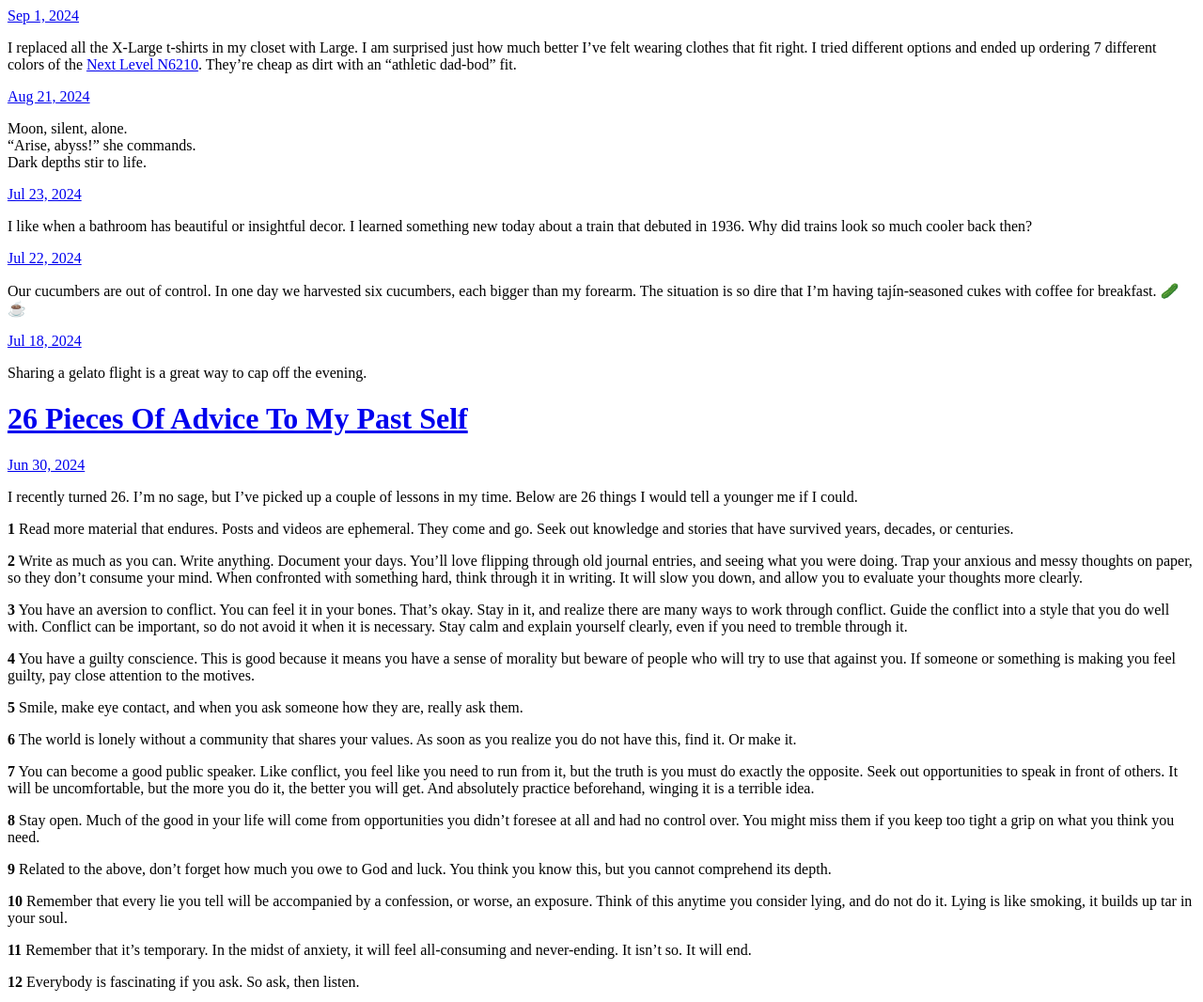
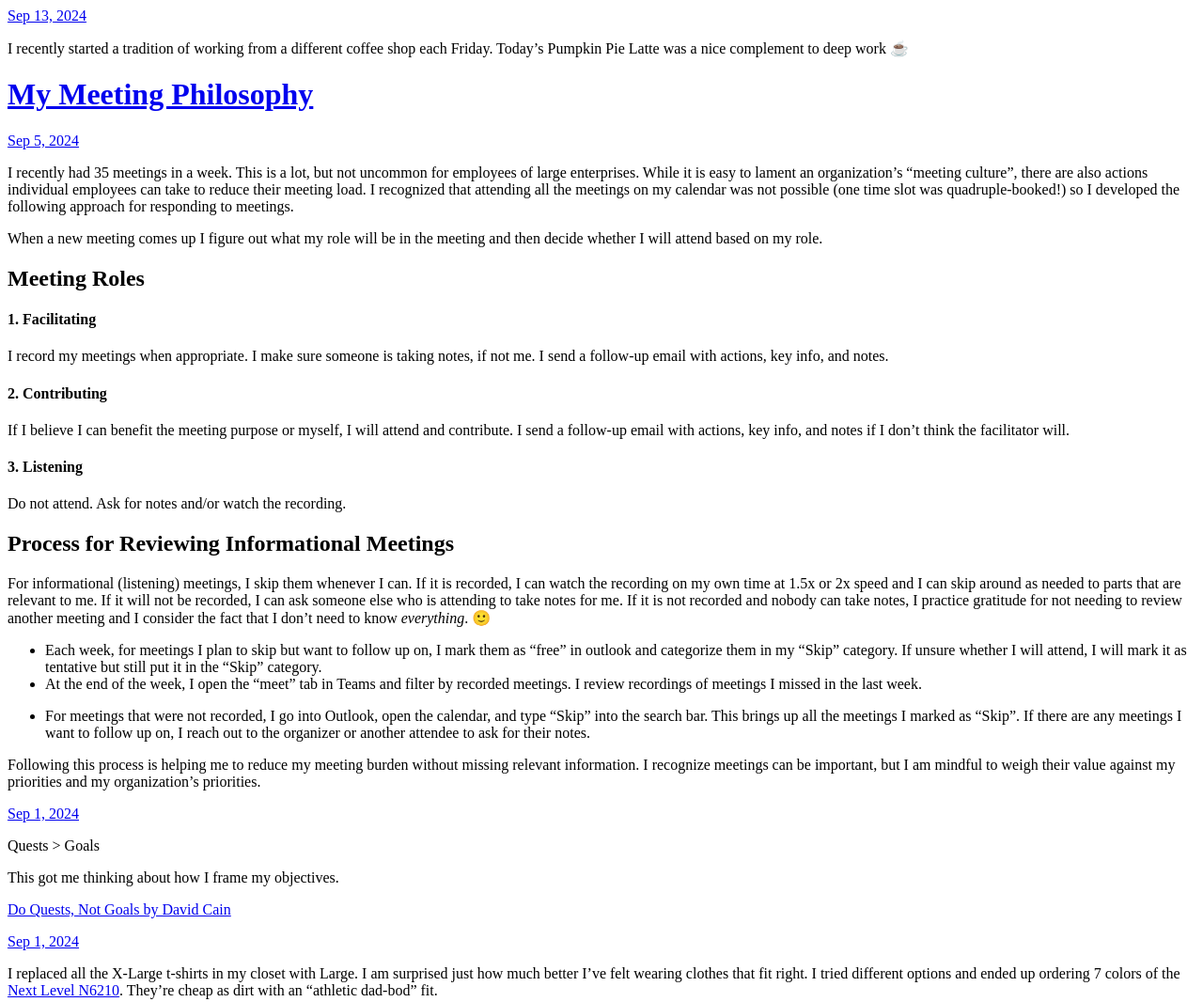
Before and after one commit to jakeweidokal/blog, a plain HTML site: page index.html in a window 1280 px wide. Shown: the top 1066 px of the page at 94% size. Drawn offline with Linux system fonts and the light colour scheme.

Commit message:
Archiving from Micro.blog.

```diff
--- a/index.html
+++ b/index.html
@@ -25,10 +25,67 @@
 	  <div class="h-entry">
 
 
+		<a href="https://weidok.al/2024/09/13/i-recently-started.html" class="u-url"><time class="dt-published" datetime="2024-09-13 13:49:27 -0400">Sep 13, 2024</time></a>
+
+		<div class="e-content">
+			 <p>I recently started a tradition of working from a different coffee shop each Friday. Today&rsquo;s Pumpkin Pie Latte was a nice complement to deep work ☕</p>
+<!-- raw HTML omitted -->
+
+		</div>
+	  </div>
+
+	  <div class="h-entry">
+
+			<h1><a href="https://weidok.al/2024/09/05/my-meeting-philosophy.html">My Meeting Philosophy</a></h1>
+
+
+		<a href="https://weidok.al/2024/09/05/my-meeting-philosophy.html" class="u-url"><time class="dt-published" datetime="2024-09-05 16:05:23 -0400">Sep 5, 2024</time></a>
+
+		<div class="e-content">
+			 <p>I recently had 35 meetings in a week. This is a lot, but not uncommon for employees of large enterprises. While it is easy to lament an organization&rsquo;s &ldquo;meeting culture&rdquo;, there are also actions individual employees can take to reduce their meeting load. I recognized that attending all the meetings on my calendar was not possible (one time slot was quadruple-booked!) so I developed the following approach for responding to meetings.</p>
+<p>When a new meeting comes up I figure out what my role will be in the meeting and then decide whether I will attend based on my role.</p>
+<h2 id="meeting-roles">Meeting Roles</h2>
+<h4 id="1-facilitating">1. Facilitating</h4>
+<p>I record my meetings when appropriate. I make sure someone is taking notes, if not me. I send a follow-up email with actions, key info, and notes.</p>
+<h4 id="2-contributing">2. Contributing</h4>
+<p>If I believe I can benefit the meeting purpose or myself, I will attend and contribute. I send a follow-up email with actions, key info, and notes if I don&rsquo;t think the facilitator will.</p>
+<h4 id="3-listening">3. Listening</h4>
+<p>Do not attend. Ask for notes and/or watch the recording.</p>
+<h2 id="process-for-reviewing-informational-meetings">Process for Reviewing Informational Meetings</h2>
+<p>For informational (listening) meetings, I skip them whenever I can. If it is recorded, I can watch the recording on my own time at 1.5x or 2x speed and I can skip around as needed to parts that are relevant to me. If it will not be recorded, I can ask someone else who is attending to take notes for me. If it is not recorded and nobody can take notes, I practice gratitude for not needing to review another meeting and I consider the fact that I don&rsquo;t need to know <em>everything</em>. 🙂</p>
+<ul>
+<li>Each week, for meetings I plan to skip but want to follow up on, I mark them as &ldquo;free&rdquo; in outlook and categorize them in my &ldquo;Skip&rdquo; category. If unsure whether I will attend, I will mark it as tentative but still put it in the &ldquo;Skip&rdquo; category.</li>
+<li>At the end of the week, I open the &ldquo;meet&rdquo; tab in Teams and filter by recorded meetings. I review recordings of meetings I missed in the last week.</li>
+</ul>
+<!-- raw HTML omitted -->
+<ul>
+<li>For meetings that were not recorded, I go into Outlook, open the calendar, and type &ldquo;Skip&rdquo; into the search bar. This brings up all the meetings I marked as &ldquo;Skip&rdquo;. If there are any meetings I want to follow up on, I reach out to the organizer or another attendee to ask for their notes.</li>
+</ul>
+<!-- raw HTML omitted -->
+<p>Following this process is helping me to reduce my meeting burden without missing relevant information. I recognize meetings can be important, but I am mindful to weigh their value against my priorities and my organization&rsquo;s priorities.</p>
+		</div>
+	  </div>
+
+	  <div class="h-entry">
+
+
+		<a href="https://weidok.al/2024/09/01/quests-goals-this.html" class="u-url"><time class="dt-published" datetime="2024-09-01 09:34:36 -0400">Sep 1, 2024</time></a>
+
+		<div class="e-content">
+			 <p>Quests &gt; Goals</p>
+<p>This got me thinking about how I frame my objectives.</p>
+<p><a href="https://www.raptitude.com/2024/08/do-quests-not-goals/">Do Quests, Not Goals by David Cain</a></p>
+
+		</div>
+	  </div>
+
+	  <div class="h-entry">
+
+
 		<a href="https://weidok.al/2024/09/01/i-replaced-all.html" class="u-url"><time class="dt-published" datetime="2024-09-01 08:15:37 -0400">Sep 1, 2024</time></a>
 
 		<div class="e-content">
-			 <p>I replaced all the X-Large t-shirts in my closet with Large. I am surprised just how much better I&rsquo;ve felt wearing clothes that fit right. I tried different options and ended up ordering 7 different colors of the <a href="https://www.t-shirtwholesaler.com/t-shirts/short-sleeve-t-shirts/next-level-apparel/6210-unisex-cvc-t-shirt">Next Level N6210</a>. They&rsquo;re cheap as dirt with an &ldquo;athletic dad-bod&rdquo; fit.</p>
+			 <p>I replaced all the X-Large t-shirts in my closet with Large. I am surprised just how much better I&rsquo;ve felt wearing clothes that fit right. I tried different options and ended up ordering 7 colors of the <a href="https://www.t-shirtwholesaler.com/t-shirts/short-sleeve-t-shirts/next-level-apparel/6210-unisex-cvc-t-shirt">Next Level N6210</a>. They&rsquo;re cheap as dirt with an &ldquo;athletic dad-bod&rdquo; fit.</p>
 
 		</div>
 	  </div>
@@ -321,7 +378,7 @@ taut hush, reflection</p>
 		<a href="https://weidok.al/2024/05/26/an-analog-blog.html" class="u-url"><time class="dt-published" datetime="2024-05-26 10:13:09 -0400">May 26, 2024</time></a>
 
 		<div class="e-content">
-			 <p><img src="https://cdn.uploads.micro.blog/139317/2024/media.jpg" alt="A journal and Lamy Safari fountain pen on a dark stained wood table"></p>
+			 <p><img src="https://weidok.al/uploads/2024/media.jpg" alt="A journal and Lamy Safari fountain pen on a dark stained wood table"></p>
 <p><em>The following was transcribed from the pictured journal entry. I used Google Lens and a LOT of editing.</em></p>
 <p>It has been easy to <strong>not</strong> make time to write recently. &ldquo;Busyness&rdquo; is the main culprit, but I&rsquo;ve also been spending time with its less boisterous sibling, distraction. And so here I find myself, back at the roots of my writing practice. The journal. I&rsquo;ve missed the empty page. The empty screen is nice too, in my writing software of choice, but I can&rsquo;t help feeling the weight of the myriad windows/apps/messages vying for my attention. So I&rsquo;ve returned to my empty page. It welcomes my attention and thought, but does not compete for them. It is an escape in plain sight.</p>
 <p>The past couple weeks have been especially tricky with a sick daughter who doesn&rsquo;t want to sleep, a busy and understaffed season at work, and all sorts of house projects begging to be completed. All these things are important to give my time to, but I miss having time alone to work through my thoughts. And there is something unique to working through thoughts with pen and paper. It would be interesting to see how a particular thought path might develop differently if done digitally instead of analog. Digital thoughts can be discarded and reshaped much more easily. Analog thoughts are methodical and more planned out. Each word, each sentence, gets much more thought. There is no turning back.</p>
```
